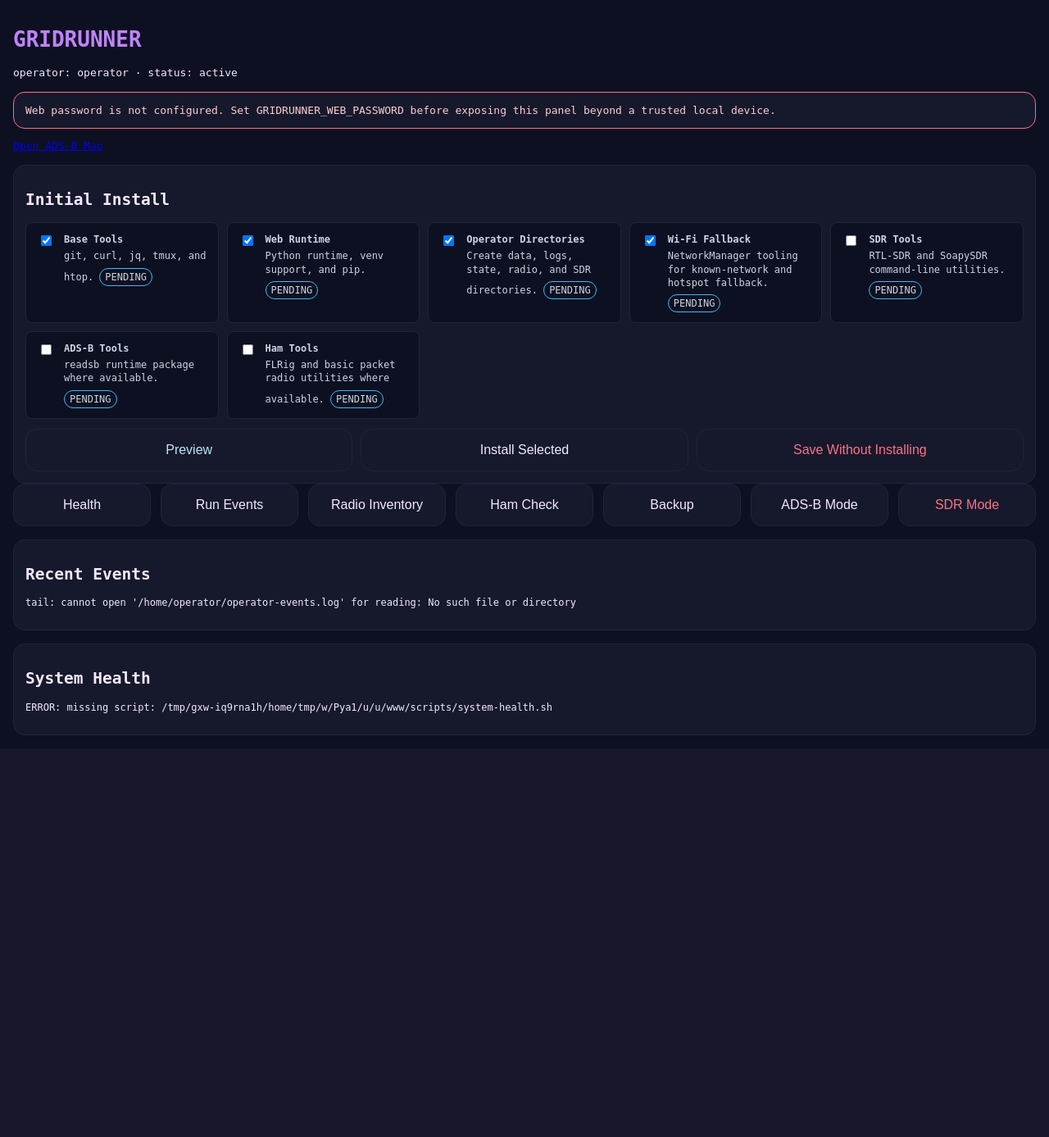
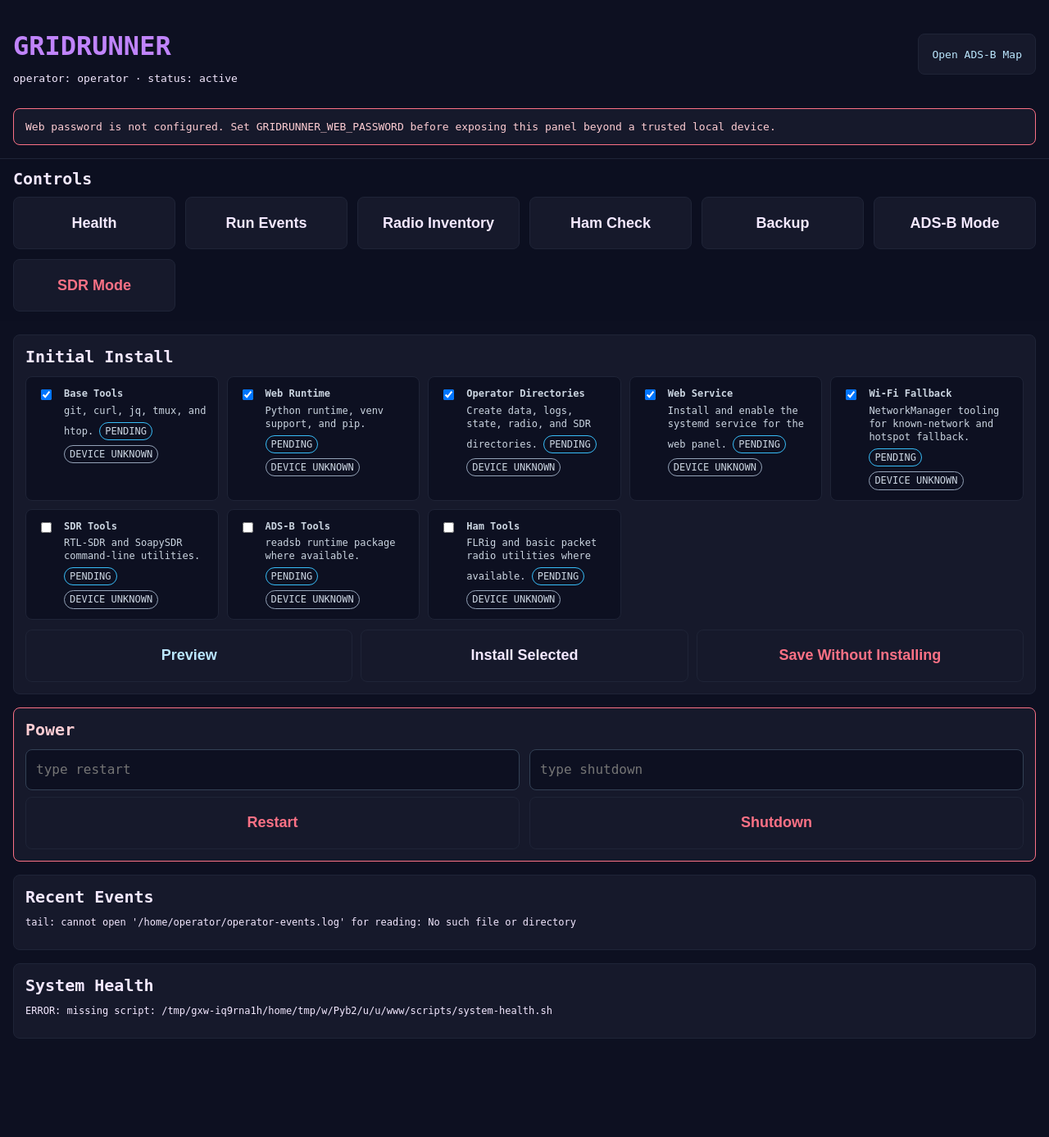
Before and after one commit to jfergs/gridrunner, a FastAPI app: page / in a window 1280 px wide. Shown: the whole page at 82% size. Before the commit the page ends 897 px from the top, so only its background shows below. Run offline with FastAPI, Linux system fonts and the light colour scheme.

Commit message:
Add service health and touch controls

```diff
--- a/install-items.json
+++ b/install-items.json
@@ -15,6 +15,12 @@
     "id": "operator-dirs",
     "label": "Operator Directories",
     "description": "Create data, logs, state, radio, and SDR directories.",
+    "default": true
+  },
+  {
+    "id": "web-service",
+    "label": "Web Service",
+    "description": "Install and enable the systemd service for the web panel.",
     "default": true
   },
   {
--- a/web/app.py
+++ b/web/app.py
@@ -9,6 +9,7 @@ from install import (
     INSTALL_ITEMS,
     install_statuses,
     load_install_state,
+    parse_component_health,
     parse_install_results,
     selected_install_items,
     update_install_state,
@@ -27,6 +28,7 @@ def index(request: Request, _user=Depends(require_auth)):
     status_output = run_cmd(COMMANDS["health"])
     events_output = run_cmd(["tail", "-n", "40", str(EVENTS_LOG)])
     install_state = load_install_state()
+    component_health = parse_component_health(run_cmd(COMMANDS["component_health"]))
 
     response = templates.TemplateResponse(
         request,
@@ -40,6 +42,7 @@ def index(request: Request, _user=Depends(require_auth)):
             "install_items": INSTALL_ITEMS,
             "install_state": install_state,
             "install_statuses": install_statuses(install_state),
+            "component_health": component_health,
         },
     )
     no_store(response)
@@ -56,6 +59,8 @@ def run_action(
 
     if not cmd:
         output = f"Unknown action: {action}"
+    elif action in {"shutdown", "restart"}:
+        output = "Power actions require the dedicated power form."
     else:
         output = run_cmd(cmd)
 
@@ -64,6 +69,32 @@ def run_action(
         "result.html",
         {
             "title": f"GRIDRUNNER: {action}",
+            "output": output,
+        },
+    )
+    no_store(response)
+    return response
+
+
+@app.post("/power", response_class=HTMLResponse)
+def power_action(
+    request: Request,
+    action: str = Form(...),
+    confirm: str = Form(""),
+    _user=Depends(require_auth),
+):
+    if action not in {"shutdown", "restart"}:
+        output = f"Unknown power action: {action}"
+    elif confirm != action:
+        output = f"Power action not confirmed. Type {action} to continue."
+    else:
+        output = run_cmd(COMMANDS[action])
+
+    response = templates.TemplateResponse(
+        request,
+        "result.html",
+        {
+            "title": f"GRIDRUNNER POWER: {action}",
             "output": output,
         },
     )
--- a/web/commands.py
+++ b/web/commands.py
@@ -12,6 +12,9 @@ COMMANDS = {
     "sdrmode": ["bash", project_script("radio-mode.sh"), "sdr"],
     "eventscan": ["bash", operator_script("operator-events.sh")],
     "install": ["bash", project_script("install-items.sh")],
+    "component_health": ["bash", project_script("component-health.sh")],
+    "shutdown": ["bash", project_script("power-control.sh"), "shutdown"],
+    "restart": ["bash", project_script("power-control.sh"), "restart"],
 }
 
 
--- a/web/install.py
+++ b/web/install.py
@@ -79,6 +79,30 @@ def parse_install_results(output):
     return results
 
 
+def parse_component_health(output):
+    health = {}
+
+    for line in output.splitlines():
+        if not line.startswith("GRIDRUNNER_COMPONENT "):
+            continue
+
+        fields = {}
+        for field in line.split()[1:]:
+            key, _, value = field.partition("=")
+            if key and value:
+                fields[key] = value
+
+        item_id = fields.get("item")
+        status_value = fields.get("status")
+        if item_id in INSTALL_ITEM_IDS and status_value in {"present", "missing", "degraded", "unknown"}:
+            health[item_id] = {
+                "status": status_value,
+                "detail": fields.get("detail", ""),
+            }
+
+    return health
+
+
 def install_statuses(state):
     legacy_selected = set(state.get("selected", []))
     legacy_skipped = set(state.get("skipped", []))
--- a/web/templates/index.html
+++ b/web/templates/index.html
@@ -9,22 +9,54 @@
       color: #f3e8ff;
       font-family: monospace;
       margin: 0;
-      padding: 16px;
+      padding: 16px 16px 120px;
+      -webkit-text-size-adjust: 100%;
     }
-    h1 { color: #c084fc; }
+    h1 {
+      color: #c084fc;
+      font-size: 32px;
+      margin-bottom: 6px;
+    }
+    h2 {
+      font-size: 20px;
+      margin: 0 0 12px;
+    }
+    a {
+      color: #bae6fd;
+    }
+    .topbar {
+      display: flex;
+      align-items: center;
+      justify-content: space-between;
+      gap: 12px;
+      flex-wrap: wrap;
+    }
+    .map-link {
+      min-height: 48px;
+      display: inline-flex;
+      align-items: center;
+      padding: 0 16px;
+      background: #16192b;
+      border: 1px solid #1f2437;
+      border-radius: 8px;
+      text-decoration: none;
+    }
     .grid {
       display: grid;
-      grid-template-columns: repeat(auto-fit, minmax(160px, 1fr));
+      grid-template-columns: repeat(auto-fit, minmax(180px, 1fr));
       gap: 12px;
     }
     button {
       width: 100%;
-      padding: 16px;
-      border-radius: 14px;
+      min-height: 64px;
+      padding: 18px;
+      border-radius: 8px;
       border: 1px solid #1f2437;
       background: #16192b;
       color: #f3e8ff;
-      font-size: 16px;
+      font-size: 18px;
+      font-weight: 700;
+      touch-action: manipulation;
     }
     button:hover {
       background: #1f2437;
@@ -33,6 +65,19 @@
       color: #bae6fd;
     }
     .danger { color: #fb7185; }
+    .command-panel {
+      position: sticky;
+      bottom: 0;
+      z-index: 10;
+      margin: 16px -16px 0;
+      padding: 12px 16px calc(12px + env(safe-area-inset-bottom));
+      background: rgba(13, 16, 33, 0.96);
+      border-top: 1px solid #1f2437;
+      backdrop-filter: blur(10px);
+    }
+    .command-panel h2 {
+      margin-bottom: 10px;
+    }
     .install-list {
       display: grid;
       grid-template-columns: repeat(auto-fit, minmax(220px, 1fr));
@@ -87,6 +132,19 @@
       border-color: #ef4444;
       color: #fecaca;
     }
+    .health-present {
+      border-color: #22c55e;
+      color: #bbf7d0;
+    }
+    .health-missing,
+    .health-degraded {
+      border-color: #f59e0b;
+      color: #fde68a;
+    }
+    .health-unknown {
+      border-color: #94a3b8;
+      color: #e2e8f0;
+    }
     .actions {
       display: grid;
       grid-template-columns: repeat(auto-fit, minmax(160px, 1fr));
@@ -98,7 +156,7 @@
       padding: 14px;
       background: #16192b;
       border: 1px solid #1f2437;
-      border-radius: 14px;
+      border-radius: 8px;
     }
     .warning {
       border-color: #fb7185;
@@ -109,19 +167,77 @@
       overflow-x: auto;
       font-size: 12px;
     }
+    .power-grid {
+      display: grid;
+      grid-template-columns: repeat(auto-fit, minmax(240px, 1fr));
+      gap: 12px;
+    }
+    .power-form {
+      display: grid;
+      gap: 8px;
+    }
+    .power-form input {
+      min-height: 48px;
+      padding: 0 12px;
+      border-radius: 8px;
+      border: 1px solid #334155;
+      background: #0d1021;
+      color: #f3e8ff;
+      font-family: monospace;
+      font-size: 16px;
+    }
+    @media (max-width: 640px) {
+      body {
+        padding: 12px 12px 144px;
+      }
+      h1 {
+        font-size: 30px;
+      }
+      .grid,
+      .actions,
+      .install-list,
+      .power-grid {
+        grid-template-columns: 1fr;
+      }
+      button {
+        min-height: 72px;
+        font-size: 19px;
+      }
+      .command-panel {
+        margin-left: -12px;
+        margin-right: -12px;
+        padding-left: 12px;
+        padding-right: 12px;
+      }
+    }
   </style>
 </head>
 <body>
-  <h1>GRIDRUNNER</h1>
-  <p>operator: {{ operator_user }} · status: active</p>
+  <div class="topbar">
+    <div>
+      <h1>GRIDRUNNER</h1>
+      <p>operator: {{ operator_user }} · status: active</p>
+    </div>
+    <a class="map-link" href="{{ adsb_map_url }}" target="_blank">Open ADS-B Map</a>
+  </div>
   {% if not auth_enabled %}
   <div class="panel warning">
     Web password is not configured. Set GRIDRUNNER_WEB_PASSWORD before exposing this panel beyond a trusted local device.
   </div>
   {% endif %}
-  <p>
-  <a href="{{ adsb_map_url }}" target="_blank">Open ADS-B Map</a>
-</p>
+
+  <div class="command-panel">
+    <h2>Controls</h2>
+    <div class="grid">
+      <form method="post" action="/run"><input type="hidden" name="action" value="health"><button>Health</button></form>
+      <form method="post" action="/run"><input type="hidden" name="action" value="eventscan"><button>Run Events</button></form>
+      <form method="post" action="/run"><input type="hidden" name="action" value="inventory"><button>Radio Inventory</button></form>
+      <form method="post" action="/run"><input type="hidden" name="action" value="hamcheck"><button>Ham Check</button></form>
+      <form method="post" action="/run"><input type="hidden" name="action" value="backup"><button>Backup</button></form>
+      <form method="post" action="/run"><input type="hidden" name="action" value="adsbmode"><button>ADS-B Mode</button></form>
+      <form method="post" action="/run"><input type="hidden" name="action" value="sdrmode"><button class="danger">SDR Mode</button></form>
+    </div>
+  </div>
 
   <div class="panel">
     <h2>Initial Install</h2>
@@ -137,6 +253,7 @@
       <div class="install-list">
         {% for item in install_items %}
         {% set item_status = install_statuses[item.id].status %}
+        {% set health = component_health.get(item.id, {"status": "unknown", "detail": ""}) %}
         {% set is_selected = item_status != "installed" if has_install_state else item.default %}
         <label class="install-item">
           <input type="checkbox" name="items" value="{{ item.id }}" {% if is_selected %}checked{% endif %}>
@@ -144,6 +261,10 @@
             <strong>{{ item.label }}</strong>
             <span>{{ item.description }}</span>
             <span class="status status-{{ item_status }}">{{ item_status }}</span>
+            <span class="status health-{{ health.status }}">device {{ health.status }}</span>
+            {% if health.detail %}
+            <span>{{ health.detail }}</span>
+            {% endif %}
           </span>
         </label>
         {% endfor %}
@@ -156,14 +277,20 @@
     </form>
   </div>
 
-  <div class="grid">
-    <form method="post" action="/run"><input type="hidden" name="action" value="health"><button>Health</button></form>
-    <form method="post" action="/run"><input type="hidden" name="action" value="eventscan"><button>Run Events</button></form>
-    <form method="post" action="/run"><input type="hidden" name="action" value="inventory"><button>Radio Inventory</button></form>
-    <form method="post" action="/run"><input type="hidden" name="action" value="hamcheck"><button>Ham Check</button></form>
-    <form method="post" action="/run"><input type="hidden" name="action" value="backup"><button>Backup</button></form>
-    <form method="post" action="/run"><input type="hidden" name="action" value="adsbmode"><button>ADS-B Mode</button></form>
-    <form method="post" action="/run"><input type="hidden" name="action" value="sdrmode"><button class="danger">SDR Mode</button></form>
+  <div class="panel warning">
+    <h2>Power</h2>
+    <div class="power-grid">
+      <form class="power-form" method="post" action="/power">
+        <input type="hidden" name="action" value="restart">
+        <input name="confirm" placeholder="type restart">
+        <button class="danger">Restart</button>
+      </form>
+      <form class="power-form" method="post" action="/power">
+        <input type="hidden" name="action" value="shutdown">
+        <input name="confirm" placeholder="type shutdown">
+        <button class="danger">Shutdown</button>
+      </form>
+    </div>
   </div>
 
   <div class="panel">
```
Also changed, not shown: tests/test_install_state.py (+16 -0 lines), README.md, 4 other files.
